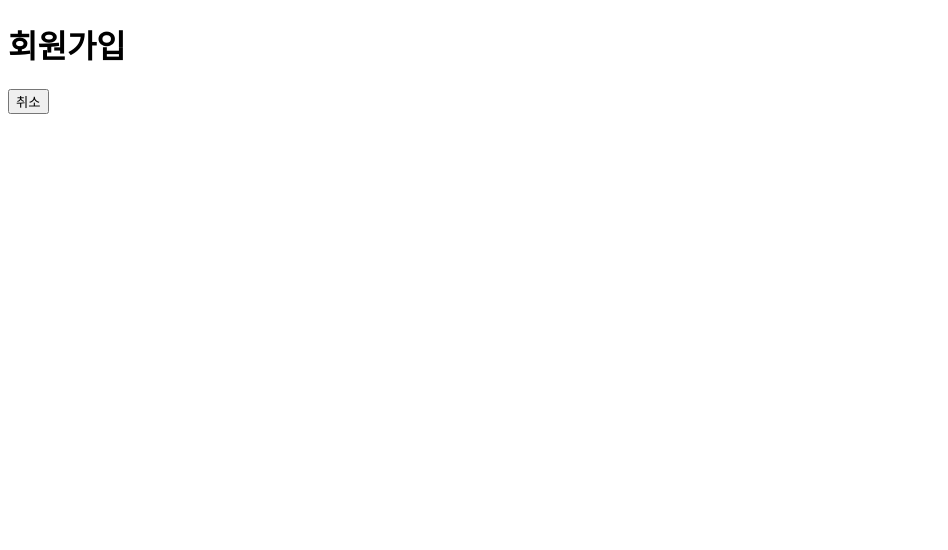
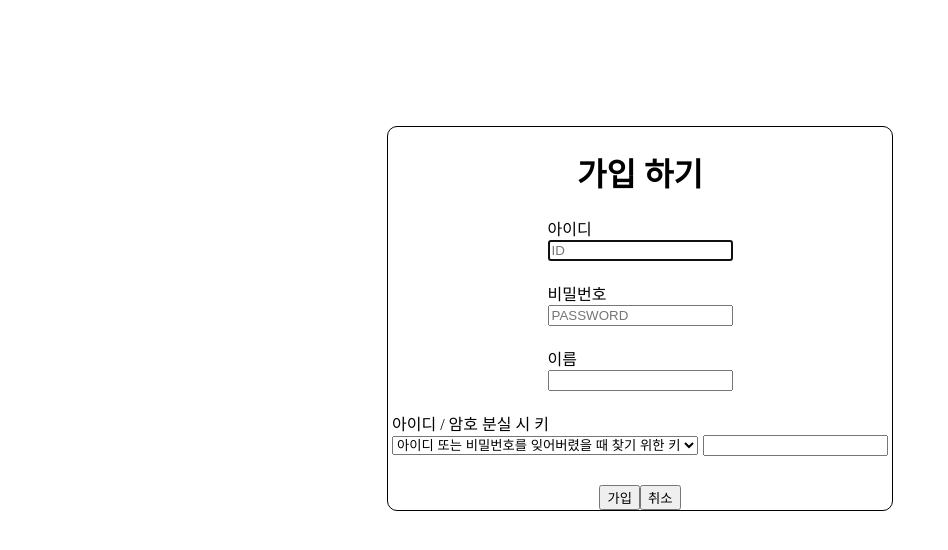
Before and after one commit to lesw1216/front-together-project, a Vue app: page /join in a window 1280 px wide. Shown: the top 550 px of the page, without its empty margins (0-948 px from the left). Built offline with nearby package versions, Linux system fonts and the light colour scheme.

Commit message:
회원 가입 화면 - 1

```diff
--- /dev/null
+++ b/src/api/index.js
@@ -0,0 +1,19 @@
+import axios from "axios";
+
+const instance = axios.create({
+  baseURL: "http://localhost:8080",
+});
+
+const login = (loginUser) => {
+  return instance.post("/api/users", {
+    loginUser: loginUser,
+  });
+};
+
+const setUser = (joinUser) => {
+  return instance.post("/api/user", {
+    setUser: joinUser,
+  });
+};
+
+export { setUser, login };
--- a/src/assets/main.css
+++ b/src/assets/main.css
@@ -9,6 +9,10 @@ ul {
 
 .justisfy {
   flex-direction: column;
+}
+
+.align-items-center {
+  align-items: center;
 }
 
 .grid-container {
@@ -53,3 +57,55 @@ ul {
 .m-5 {
   margin: 5px;
 }
+
+.md-1 {
+  margin-bottom: 1px;
+}
+.md-2 {
+  margin-bottom: 2px;
+}
+.md-3 {
+  margin-bottom: 3px;
+}
+.md-4 {
+  margin-bottom: 4px;
+}
+.md-5 {
+  margin-bottom: 5px;
+}
+
+.md-sm {
+  margin-bottom: 10px;
+}
+
+.md-md {
+  margin-bottom: 20px;
+}
+
+.md-lg {
+  margin-bottom: 30px;
+}
+
+.mr-1 {
+  margin-right: 1px;
+}
+
+.mr-2 {
+  margin-right: 2px;
+}
+
+.mr-3 {
+  margin-right: 3px;
+}
+
+.mr-4 {
+  margin-right: 4px;
+}
+
+.mr-5 {
+  margin-right: 5px;
+}
+
+.border-round {
+  border-radius: 10px;
+}
--- a/src/views/unAuthenticated/Join.vue
+++ b/src/views/unAuthenticated/Join.vue
@@ -1,6 +1,33 @@
 <script setup>
 import { useRouter } from "vue-router";
+import { reactive } from "vue";
+import { setUser } from "@/api/index.js";
 const router = useRouter();
+
+const joinUser = reactive({
+  userId: undefined,
+  password: undefined,
+  userName: undefined,
+  userKeyNumber: undefined,
+  userKeyValue: undefined,
+});
+
+const join = () => {
+  let axios = setUser(joinUser);
+  axios
+    .then((response) => {
+      console.log(response.status);
+      if (response.status === 200) {
+        alert("가입 완료!");
+        router.push({
+          path: "/login",
+        });
+      }
+    })
+    .catch((response) => {
+      console.log(err);
+    });
+};
 
 const cancel = () => {
   router.push({
@@ -9,7 +36,49 @@ const cancel = () => {
 };
 </script>
 <template>
-  <h1>회원가입</h1>
-  <button @click="cancel()">취소</button>
+  <div class="flex justisfy board border-black border-round align-items-center">
+    <h1>가입 하기</h1>
+    <label class="md-md">
+      아이디
+      <br />
+      <input v-model="joinUser.userId" type="text" placeholder="ID" autofocus />
+    </label>
+    <label class="md-md">
+      비밀번호
+      <br />
+      <input
+        v-model="joinUser.password"
+        type="password"
+        placeholder="PASSWORD"
+      />
+    </label>
+    <label class="md-md">
+      이름
+      <br />
+      <input v-model="joinUser.userName" type="text" />
+    </label>
+    <label>
+      아이디 / 암호 분실 시 키
+      <br />
+
+      <select class="mr-5 md-lg">
+        <option selected disabled>
+          아이디 또는 비밀번호를 잊어버렸을 때 찾기 위한 키
+        </option>
+        <option>어릴때 별명은?</option>
+        <option>졸업한 학교는?</option>
+        <option>나의 보물 1호는?</option>
+      </select>
+      <input type="text" />
+    </label>
+    <div>
+      <button @click="join()" type="button">가입</button>
+      <button @click="cancel()">취소</button>
+    </div>
+  </div>
 </template>
-<style></style>
+<style scoped>
+.board {
+  margin: 10% 30%;
+}
+</style>
--- a/src/views/unAuthenticated/Login.vue
+++ b/src/views/unAuthenticated/Login.vue
@@ -1,32 +1,35 @@
 <script setup>
-import axios from "axios";
+import { login } from "@/api/index.js";
 import { useRouter } from "vue-router";
 import { ref } from "vue";
 import { useUserStore } from "@/stores/user";
 import { storeToRefs } from "pinia";
 
-// const axios = require("axios");
-
 const store = useUserStore();
 const router = useRouter();
 
-const login = () => {
+const loginUser = ref({
+  name: "",
+  password: "",
+});
+
+const loginClick = () => {
   const { isLogin } = storeToRefs(store);
 
-  console.log(isLogin.value);
+  // login check 검증
   if (!isLogin.value) {
     isLogin.value = !isLogin.value;
   }
 
-  console.log("click login button after : " + isLogin.value);
-
+  const axios = login(loginUser.value);
   axios
-    .get("http://localhost:8080/user")
-    .then((response) => {
-      console.log(response);
+    .then((res) => {
+      if (res.status === 200) {
+        console.log("로그인 성공");
+      }
     })
-    .catch((error) => {
-      console.log(error);
+    .catch((err) => {
+      console.log(err);
     });
 
   router.push({
@@ -37,22 +40,30 @@ const login = () => {
 const join = () => {
   router.push({ path: "/join" });
 };
-
-const user = ref({
-  name: "",
-  passwrod: "",
-});
 </script>
 <template>
-  <div class="board">
+  <div class="flex justisfy board">
     <h1>Together</h1>
-    <input v-model="user.name" type="text" placeholder="ID" />
-    <input v-model="user.password" type="password" placeholder="PASSWORD" />
-    <button @click="login()">로그인</button>
+    <label>
+      아이디<br />
+      <input v-model="loginUser.name" type="text" placeholder="ID" />
+    </label>
+    <!-- <input
+      v-bind:value="user.name"
+      v-on:input="(event) => (user.name = event.target.value)"
+      placeholder="ID"
+    /> -->
+    <label>
+      비밀번호<br />
+      <input
+        v-model="loginUser.password"
+        type="password"
+        placeholder="PASSWORD"
+      />
+    </label>
+
+    <button @click="loginClick()">로그인</button>
     <button @click="join()">회원 가입</button>
-    {{ user.name }}
-    {{ user.password }}
-    <div></div>
   </div>
 </template>
 <style scoped>
--- a/vite.config.js
+++ b/vite.config.js
@@ -7,7 +7,6 @@ import vue from "@vitejs/plugin-vue";
 export default defineConfig({
   plugins: [vue()],
   server: {
-    cors: false,
     proxy: {
       "^/api:": {
         target: "http://localhost:8080",
```
